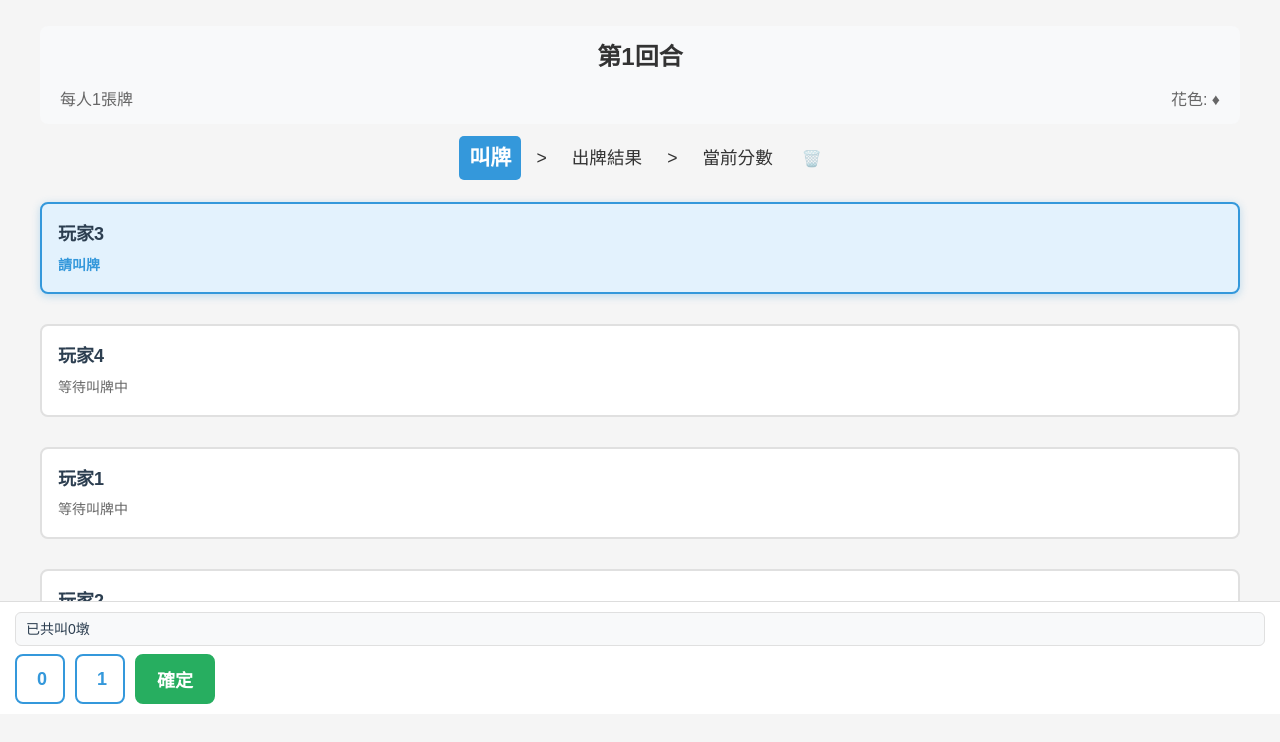
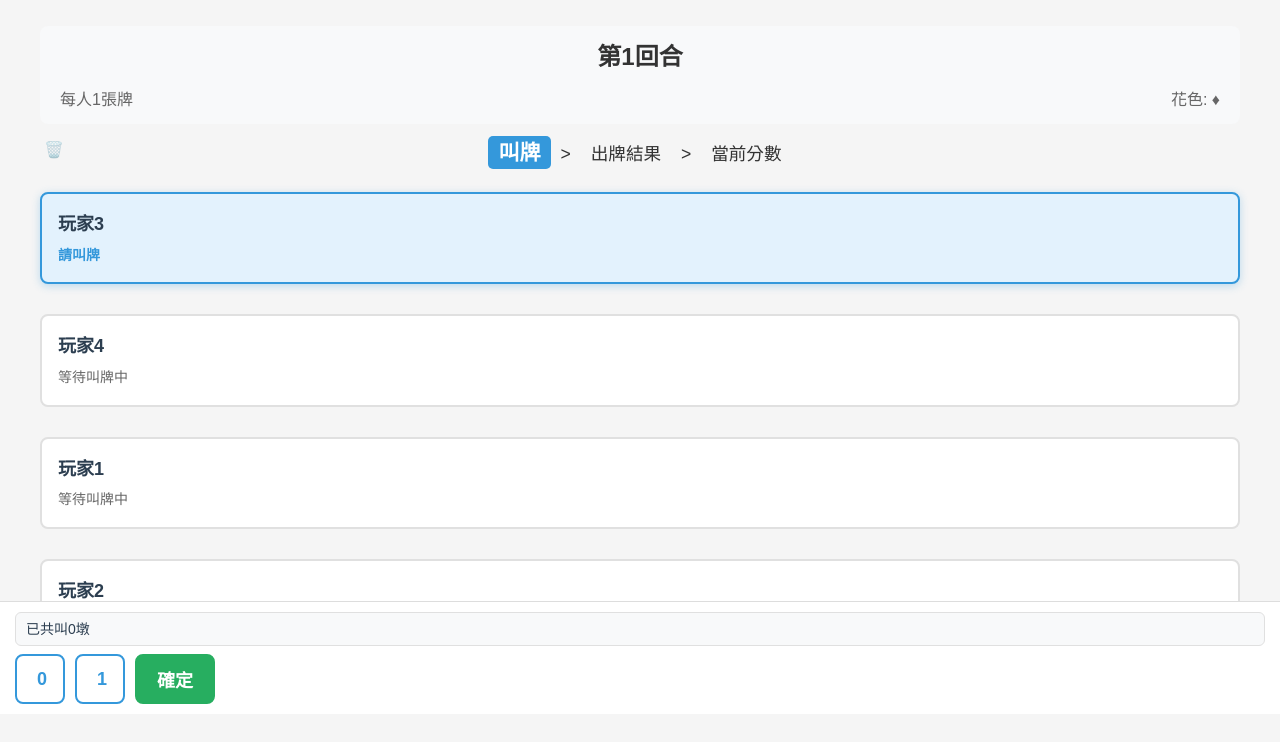
Before and after one commit to tonyfong/wizard-scoreboard, a plain HTML site: page index.html in a window 1280 px wide. Both pictures are taken after a click on the button "開始遊戲". Shown: the part 86-828 px from the top of the page. Drawn offline with Linux system fonts and the light colour scheme.

Commit message:
修復流程文字垂直顯示問題，將垃圾桶按鈕移到左上角

```diff
--- a/index.html
+++ b/index.html
@@ -370,13 +370,13 @@
             text-align: center;
             margin-bottom: 12px;
             font-size: 1.1em;
-            display: flex;
-            align-items: center;
-            justify-content: center;
-            gap: 10px;
+            position: relative;
         }
 
         .clear-game-quick-btn {
+            position: absolute;
+            top: 0;
+            left: 0;
             background: none;
             border: none;
             font-size: 16px;
@@ -385,6 +385,7 @@
             transition: opacity 0.2s;
             padding: 4px;
             border-radius: 4px;
+            z-index: 10;
         }
 
         .clear-game-quick-btn:hover {
```
